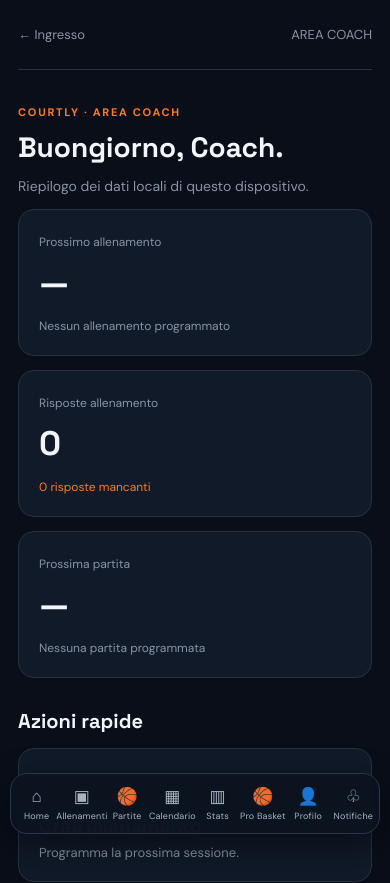
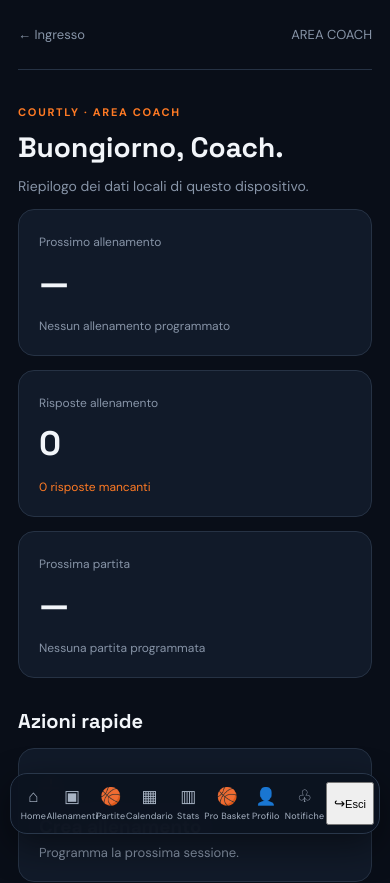
Before and after one commit to alecxp/COURTLY, a Next.js app: page /coach in a window 390 px wide. Shown: the top 883 px of the page. Built offline with nearby package versions, Linux system fonts and the light colour scheme; no server answers.

Commit message:
Add exit action to mobile navigation

```diff
--- a/app/mobile-nav.tsx
+++ b/app/mobile-nav.tsx
@@ -1,11 +1,17 @@
 'use client';
 
 import Link from 'next/link';
-import { usePathname } from 'next/navigation';
+import { usePathname, useRouter } from 'next/navigation';
 
 export default function MobileNav() {
   const pathname = usePathname();
+  const router = useRouter();
   if (pathname === '/') return null;
+  const exit = () => {
+    // Clear only the active login context. Team/event/profile data stays saved.
+    ['courtly_demo_nickname','courtly_demo_team_name','courtly_demo_role','courtly_shared_team_id'].forEach(key => localStorage.removeItem(key));
+    router.push('/');
+  };
   return <nav className="mobile-nav" aria-label="Navigazione mobile">
     <Link href="/dashboard" aria-label="Home"><span>⌂</span><small>Home</small></Link>
     <Link href="/trainings" aria-label="Allenamenti"><span>▣</span><small>Allenamenti</small></Link>
@@ -15,5 +21,6 @@ export default function MobileNav() {
     <Link href="/pro-basket" aria-label="Pro Basket"><span>🏀</span><small>Pro Basket</small></Link>
     <Link href="/profile" aria-label="Profilo"><span>👤</span><small>Profilo</small></Link>
     <Link href="/notifications" aria-label="Notifiche"><span>♧</span><small>Notifiche</small></Link>
+    <button type="button" onClick={exit} aria-label="Esci"><span>↪</span><small>Esci</small></button>
   </nav>;
 }
```
